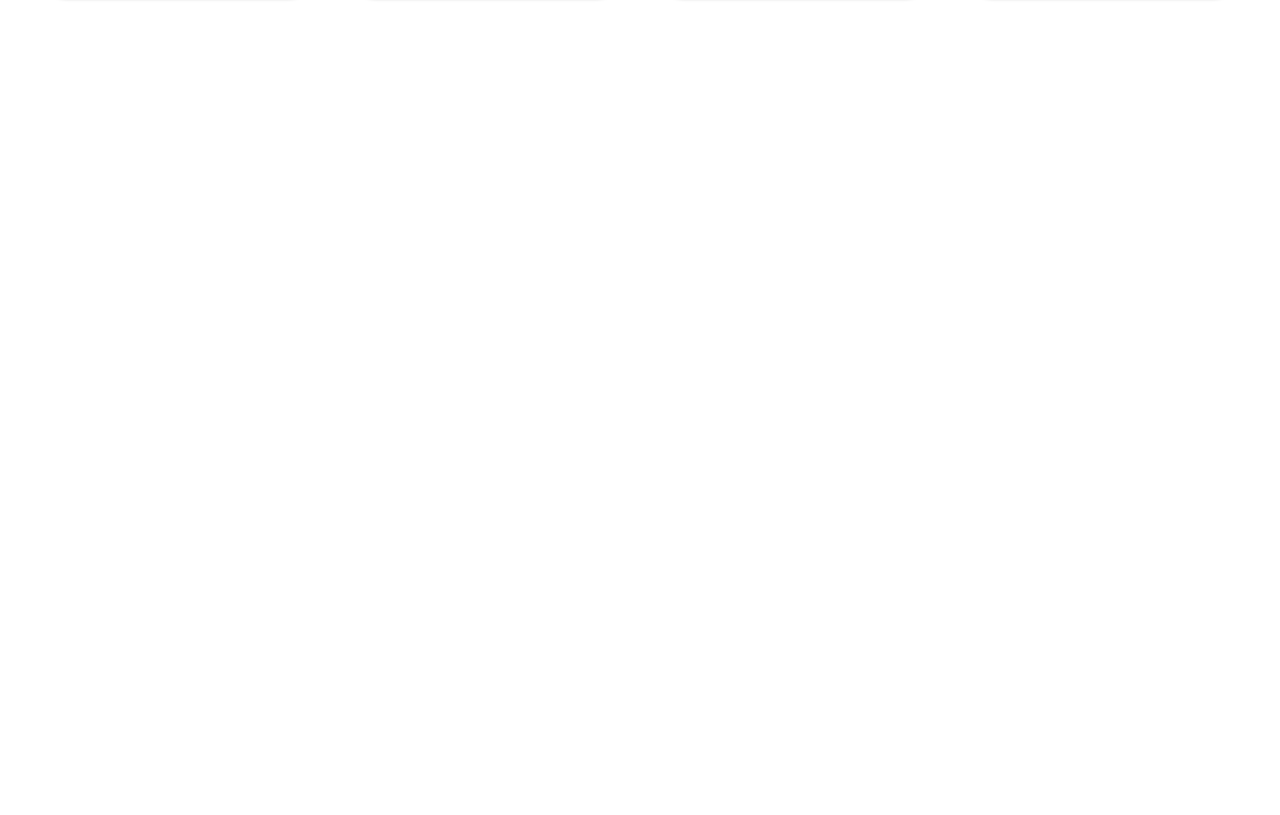
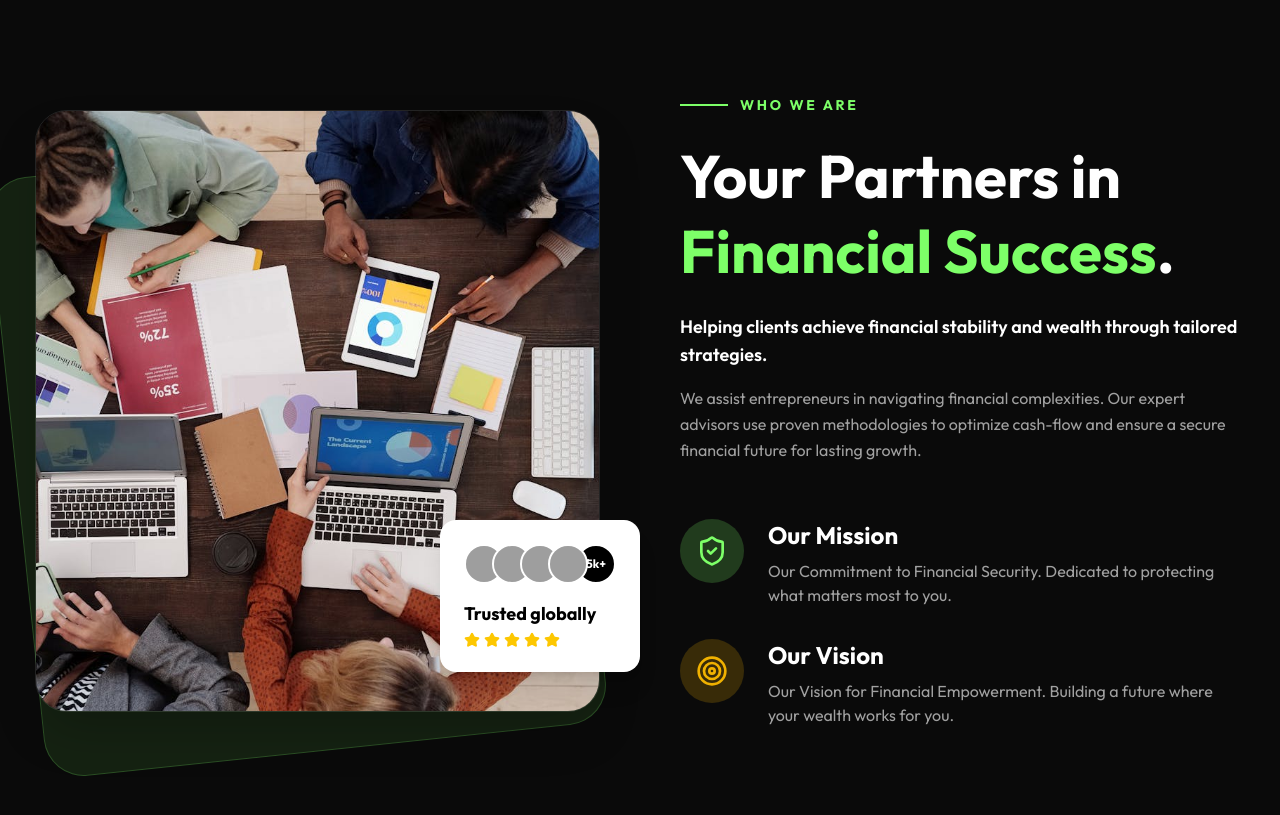
Before and after one commit to mayur5689/SecureLifeFincorp, a Next.js app: page / in a window 1280 px wide. Shown: the part 2217-3032 px from the top of the page. Before the commit the page ends 2296 px from the top, so only its background shows below. Built offline with nearby package versions, Linux system fonts and the light colour scheme; grey boxes are pictures that could not be loaded.

Commit message:
created who we are section

```diff
--- a/next.config.ts
+++ b/next.config.ts
@@ -3,6 +3,18 @@
 const nextConfig: NextConfig = {
   /* config options here */
   reactCompiler: true,
+  images: {
+    remotePatterns: [
+      {
+        protocol: 'https',
+        hostname: 'api.dicebear.com',
+      },
+      {
+        protocol: 'https',
+        hostname: 'images.unsplash.com',
+      },
+    ],
+  },
 };
 
 export default nextConfig;
--- a/src/app/page.tsx
+++ b/src/app/page.tsx
@@ -2,6 +2,7 @@
 import { Hero } from "@/components/Hero";
 import { Expertise } from "@/components/Expertise";
 import { Services } from "@/components/Services";
+import { WhoWeAre } from "@/components/WhoWeAre";
 
 export default function Home() {
   return (
@@ -10,6 +11,7 @@
       <Hero />
       <Expertise />
       <Services />
+      <WhoWeAre />
       {/* Other sections will go here */}
     </main>
   );
--- a/src/components/Services.tsx
+++ b/src/components/Services.tsx
@@ -60,7 +60,7 @@
                     {services.map((service, index) => (
                         <div
                             key={index}
-                            className="group relative h-[500px] rounded-[32px] overflow-hidden flex flex-col justify-end p-8 border border-neutral-100 shadow-sm hover:shadow-2xl transition-all duration-500"
+                            className="group relative h-[420px] rounded-[32px] overflow-hidden flex flex-col justify-end p-8 border border-neutral-100 shadow-sm hover:shadow-2xl transition-all duration-500"
                         >
                             {/* Background Image */}
                             <Image
--- /dev/null
+++ b/src/components/WhoWeAre.tsx
@@ -0,0 +1,107 @@
+import Image from 'next/image';
+import { Target, ShieldCheck, Star } from 'lucide-react';
+
+export function WhoWeAre() {
+    return (
+        <section className="w-full py-24 bg-[#0a0a0a] text-white overflow-hidden">
+            <div className="max-w-[1250px] mx-auto px-5 grid lg:grid-cols-2 gap-20 items-center">
+
+                {/* Left Side: Image Visuals with distinct styling from 1st image */}
+                <div className="relative">
+                    {/* Decorative background shape */}
+                    <div className="absolute top-10 left-[-20px] w-full h-full bg-brand-green/10 rounded-[40px] rotate-[-6deg] z-0 border border-brand-green/20"></div>
+
+                    {/* Main Image */}
+                    <div className="relative z-10 rounded-[32px] overflow-hidden shadow-2xl border border-white/10">
+                        <Image
+                            src="/images/service/pexels-photo-6476260.jpeg"
+                            alt="Team meeting"
+                            width={600}
+                            height={700}
+                            className="object-cover h-[600px] w-full"
+                        />
+                    </div>
+
+                    {/* Floating Review Card */}
+                    <div className="absolute bottom-10 -right-10 z-20 bg-white p-6 rounded-2xl shadow-xl max-w-[240px] animate-fade-in-up">
+                        <div className="flex -space-x-3 mb-4">
+                            {[
+                                "https://images.unsplash.com/photo-1534528741775-53994a69daeb?q=80&w=100&h=100&auto=format&fit=crop",
+                                "https://images.unsplash.com/photo-1507003211169-0a1dd7228f2d?q=80&w=100&h=100&auto=format&fit=crop",
+                                "https://images.unsplash.com/photo-1494790108377-be9c29b29330?q=80&w=100&h=100&auto=format&fit=crop",
+                                "https://images.unsplash.com/photo-1500648767791-00dcc994a43e?q=80&w=100&h=100&auto=format&fit=crop"
+                            ].map((url, i) => (
+                                <div key={i} className="w-10 h-10 rounded-full border-2 border-white bg-neutral-200 overflow-hidden relative">
+                                    <Image src={url} alt="user" fill className="object-cover" />
+                                </div>
+                            ))}
+                            <div className="w-10 h-10 rounded-full border-2 border-white bg-black text-white flex items-center justify-center text-xs font-bold">
+                                5k+
+                            </div>
+                        </div>
+                        <p className="text-black font-bold text-lg mb-1">Trusted globally</p>
+                        <div className="flex gap-1">
+                            {[1, 2, 3, 4, 5].map((s) => (
+                                <Star key={s} className="w-4 h-4 text-yellow-400 fill-yellow-400" />
+                            ))}
+                        </div>
+                    </div>
+                </div>
+
+                {/* Right Side: Content */}
+                <div className="space-y-10">
+                    <div className="space-y-6">
+                        <div className="flex items-center gap-3">
+                            <div className="w-12 h-[2px] bg-brand-green"></div>
+                            <span className="text-brand-green font-bold uppercase tracking-[0.2em] text-sm">
+                                Who We Are
+                            </span>
+                        </div>
+
+                        <h2 className="text-4xl md:text-5xl lg:text-6xl font-bold leading-tight">
+                            Your Partners in <span className="text-brand-green">Financial Success</span>.
+                        </h2>
+
+                        <div className="space-y-4 text-neutral-400 text-base leading-relaxed max-w-xl">
+                            <p className="font-semibold text-white text-lg">
+                                Helping clients achieve financial stability and wealth through tailored strategies.
+                            </p>
+                            <p>
+                                We assist entrepreneurs in navigating financial complexities. Our expert advisors use proven methodologies to optimize cash-flow and ensure a secure financial future for lasting growth.
+                            </p>
+                        </div>
+                    </div>
+
+                    <div className="space-y-8 pt-4">
+                        {/* Feature 1 */}
+                        <div className="flex gap-6">
+                            <div className="w-16 h-16 rounded-full bg-brand-green/20 flex items-center justify-center flex-shrink-0">
+                                <ShieldCheck className="w-8 h-8 text-brand-green" />
+                            </div>
+                            <div className="space-y-2">
+                                <h3 className="text-2xl font-bold text-white">Our Mission</h3>
+                                <p className="text-neutral-400">
+                                    Our Commitment to Financial Security. Dedicated to protecting what matters most to you.
+                                </p>
+                            </div>
+                        </div>
+
+                        {/* Feature 2 */}
+                        <div className="flex gap-6">
+                            <div className="w-16 h-16 rounded-full bg-yellow-500/20 flex items-center justify-center flex-shrink-0">
+                                <Target className="w-8 h-8 text-yellow-500" />
+                            </div>
+                            <div className="space-y-2">
+                                <h3 className="text-2xl font-bold text-white">Our Vision</h3>
+                                <p className="text-neutral-400">
+                                    Our Vision for Financial Empowerment. Building a future where your wealth works for you.
+                                </p>
+                            </div>
+                        </div>
+                    </div>
+                </div>
+
+            </div>
+        </section>
+    );
+}
```
